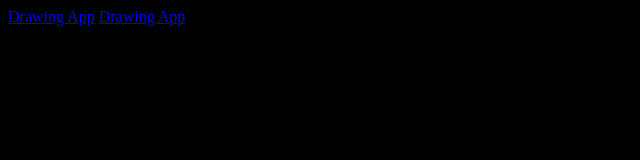
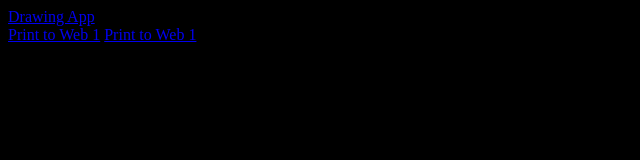
Before and after one commit to hopeshrader/hopeshrader.github.io, a plain HTML site: page projects.html in a window 1280 px wide. Shown: the whole page, without its empty margins (0-640 px from the left). Drawn offline with Linux system fonts and the light colour scheme.

Commit message:
Update projects.html

```diff
--- a/projects.html
+++ b/projects.html
@@ -2,9 +2,13 @@
    <!DOCTYPE html>
 <html lang="en-US">
 
-<a href="Drawing.html">Drawing App</a>
+<a href="Drawing.html">Drawing App</a> <br>
 
-    <a href="drawing">Drawing App</a>
+
+    <a href="Practice1.html">Print to Web 1</a>
+
+    <a href="practice2.html">Print to Web 1</a>
+
 
 
 
```
